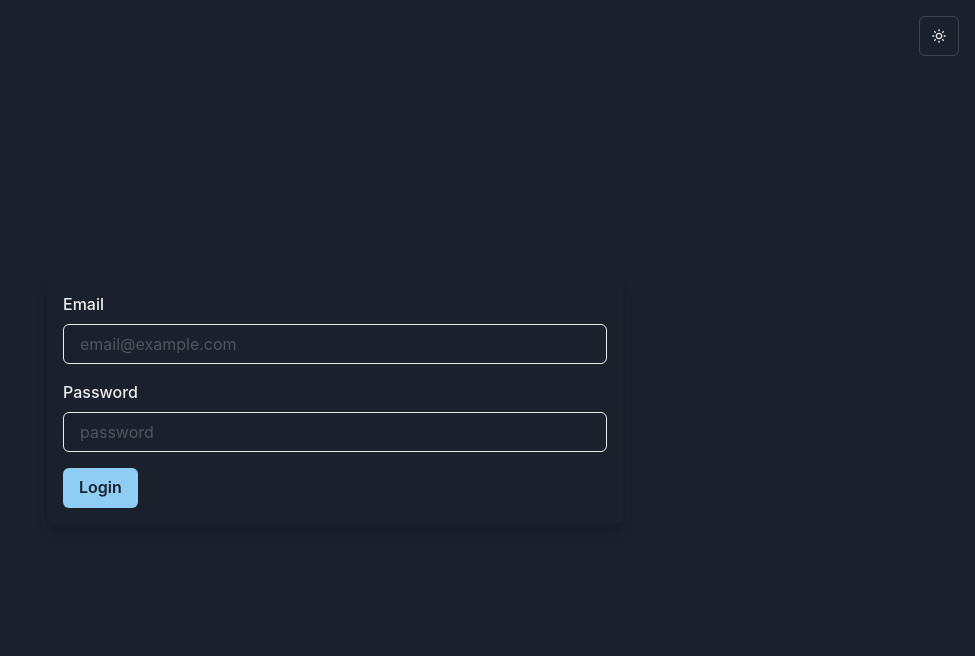
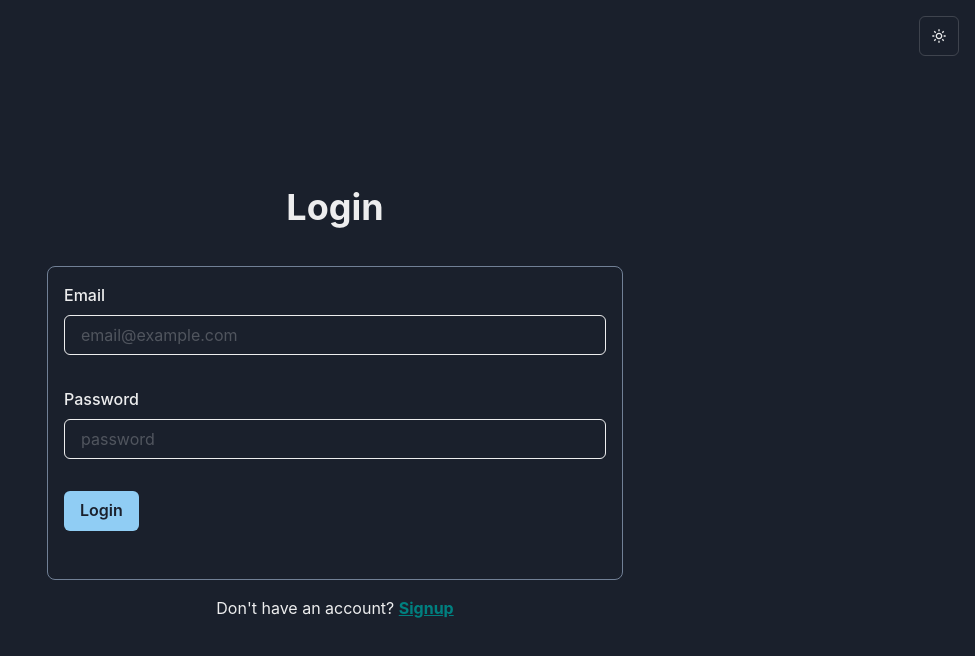
Before and after one commit to jovan-vukic/schneider-project, a React (Vite) app in the folder client/: page / in a window 1280 px wide. Shown: the top 656 px of the page, without its empty margins (305-1280 px from the left). Built offline with nearby package versions, Linux system fonts and the light colour scheme.

Commit message:
Fix some UI issues

```diff
--- a/client/src/components/auth/Login.jsx
+++ b/client/src/components/auth/Login.jsx
@@ -76,8 +76,17 @@ const Login = () => {
   };
 
   return (
-    <Center h="100vh">
-      <Box w="xl" p={4} borderRadius="lg" boxShadow="lg">
+    <Center h="100vh" flexDir="column">
+      <Text fontSize="4xl" fontWeight="bold" mb={8}>
+        Login
+      </Text>
+      <Box
+        w="xl"
+        p={4}
+        borderRadius="lg"
+        border={"1px"}
+        borderColor={"gray.500"}
+      >
         <FormControl isInvalid={inputError.username}>
           <FormLabel>Email</FormLabel>
           <Input
@@ -89,7 +98,7 @@ const Login = () => {
           />
           <FormErrorMessage>{inputError.username}</FormErrorMessage>
         </FormControl>
-        <FormControl mt={4} isInvalid={inputError.password}>
+        <FormControl mt={8} isInvalid={inputError.password}>
           <FormLabel>Password</FormLabel>
           <Input
             name="password"
@@ -101,7 +110,7 @@ const Login = () => {
           />
           <FormErrorMessage>{inputError.password}</FormErrorMessage>
         </FormControl>
-        <Button mt={4} colorScheme="blue" onClick={handleLogin}>
+        <Button my={8} colorScheme="blue" onClick={handleLogin}>
           Login
         </Button>
         {credentialsError && (
@@ -110,6 +119,20 @@ const Login = () => {
           </Text>
         )}
       </Box>
+      <Text fontSize="md" mt={4}>
+        Don't have an account?{" "}
+        <a
+          style={{
+            color: "teal",
+            cursor: "pointer",
+            fontWeight: "bold",
+            textDecoration: "underline",
+          }}
+          href="/signup"
+        >
+          Signup
+        </a>
+      </Text>
     </Center>
   );
 };
--- a/client/src/components/auth/Logout.jsx
+++ b/client/src/components/auth/Logout.jsx
@@ -15,7 +15,7 @@ const Logout = () => {
       size="md"
       variant="outline"
       position="absolute"
-      top="1.1rem"
+      top="1.05rem"
       right="5rem"
     >
       Logout
--- a/client/src/components/common/ConfirmModal.jsx
+++ b/client/src/components/common/ConfirmModal.jsx
@@ -22,7 +22,7 @@ const ConfirmModal = ({ isOpen, onClose, onConfirm, message }) => {
           <Button colorScheme="red" onClick={onConfirm}>
             Confirm
           </Button>
-          <Button onClick={onClose} ml={3}>
+          <Button onClick={onClose} ml={3} variant="filled">
             Cancel
           </Button>
         </ModalFooter>
```
